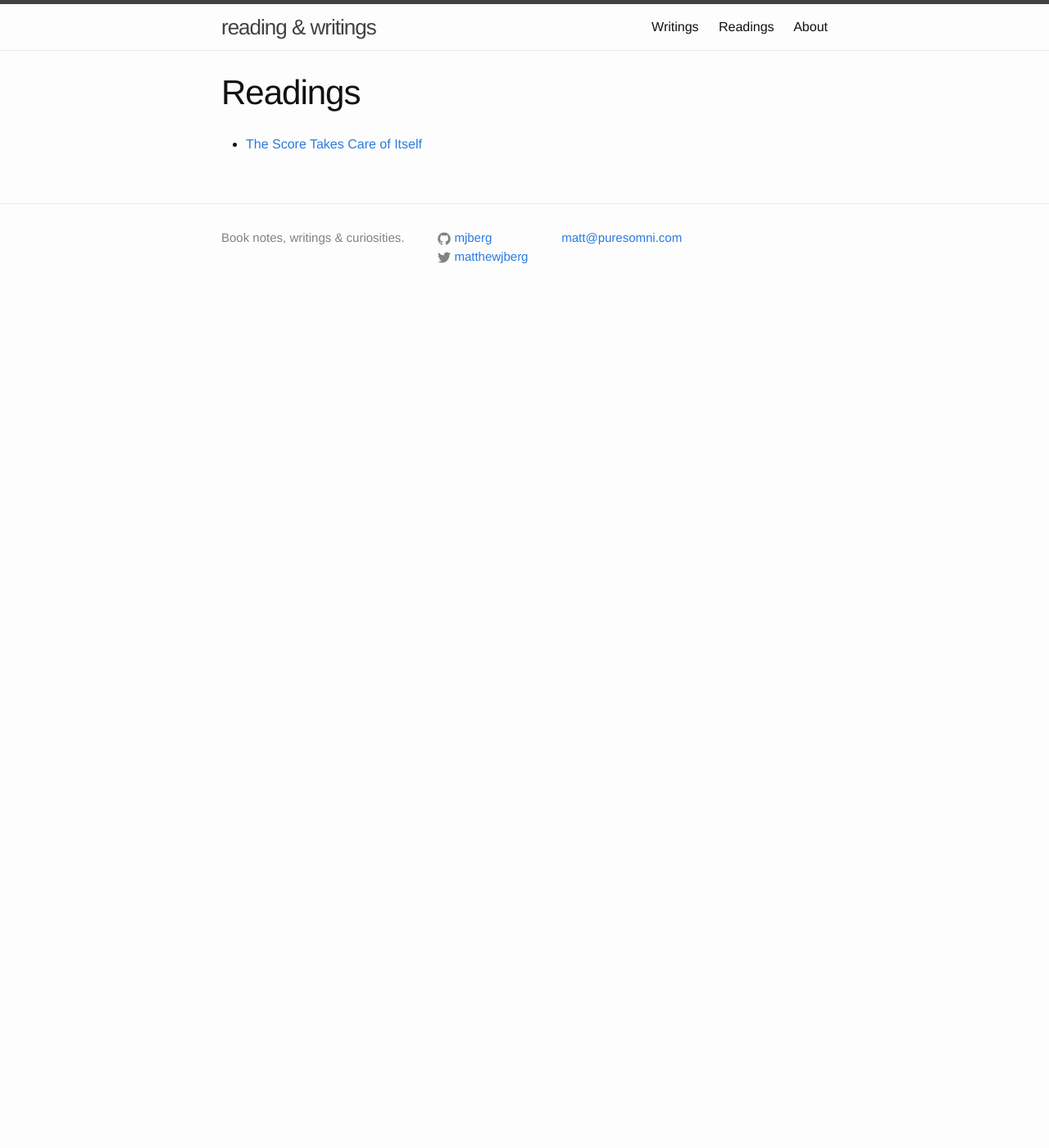
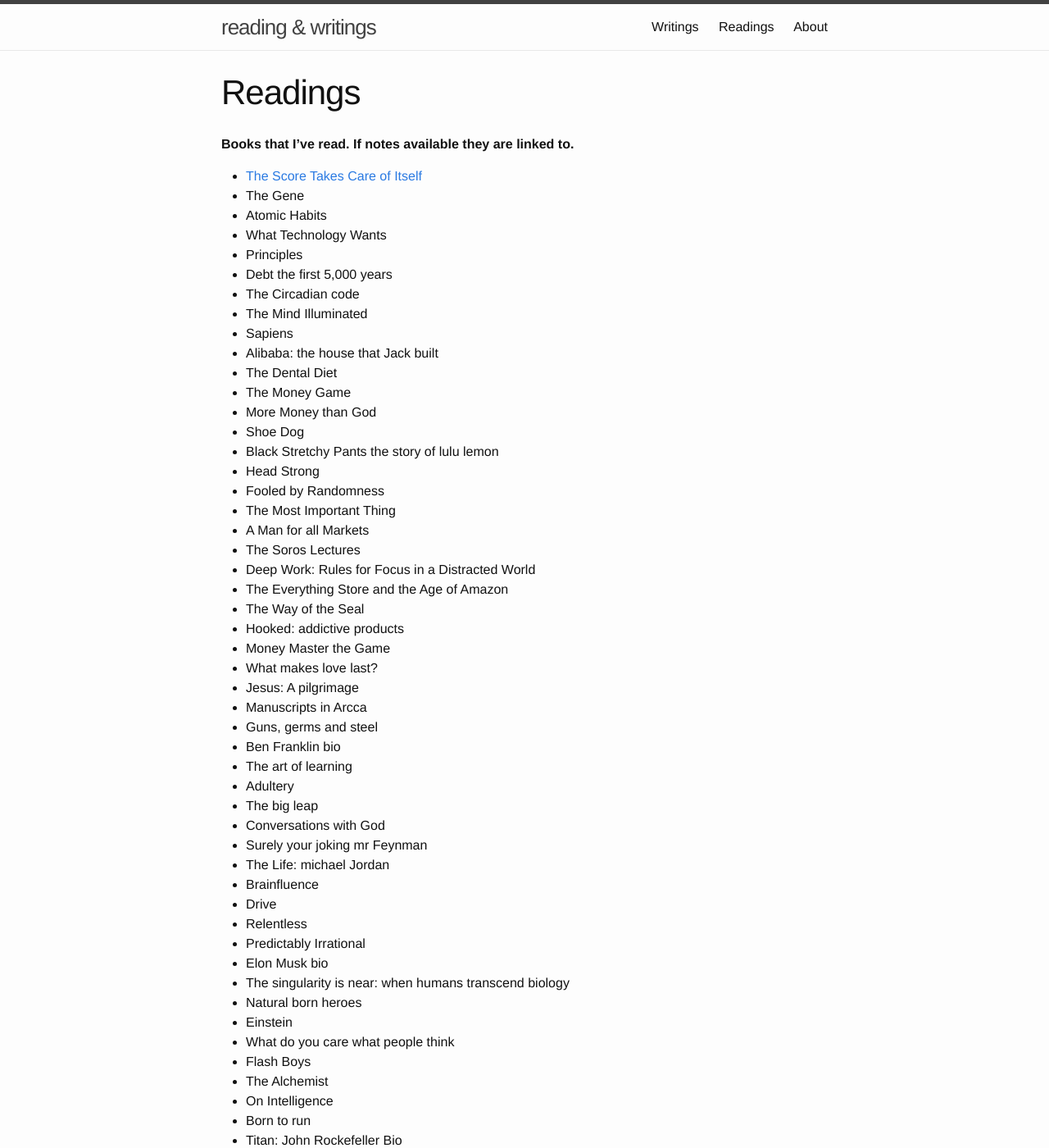
Before and after one commit to mjberg/reading-and-writing, a Jekyll site: the page built from _pages/02_readings.md, in a window 1280 px wide and 1400 px high. Shown: the whole window at 82% size. Built offline with Jekyll 4.4.1, drawn with Linux system fonts in a browser that asks for light colours; some of the changed text lies outside the part shown.

Commit message:
update reading list

```diff
--- a/_pages/02_readings.md
+++ b/_pages/02_readings.md
@@ -4,4 +4,60 @@ title: Readings
 permalink: /readings/
 ---
 
-* [The Score Takes Care of Itself](https://matthewberg.me/jekyll/update/2019/02/10/Book-Notes-The-Score-Takes-Care-Of-Itself.html)
+  **Books that I've read. If notes available they are linked to.**
+
+ * [The Score Takes Care of Itself](https://matthewberg.me/jekyll/update/2019/02/10/Book-Notes-The-Score-Takes-Care-Of-Itself.html)
+ * The Gene
+ * Atomic Habits
+ * What Technology Wants
+ * Principles
+ * Debt the first 5,000 years
+ * The Circadian code
+ * The Mind Illuminated
+ * Sapiens
+ * Alibaba: the house that Jack built
+ * The Dental Diet
+ * The Money Game
+ * More Money than God
+ * Shoe Dog
+ * Black Stretchy Pants the story of lulu lemon
+ * Head Strong
+ * Fooled by Randomness
+ * The Most Important Thing
+ * A Man for all Markets
+ * The Soros Lectures
+ * Deep Work: Rules for Focus in a Distracted World
+ * The Everything Store and the Age of Amazon
+ * The Way of the Seal
+ * Hooked: addictive products
+ * Money Master the Game
+ * What makes love last?
+ * Jesus: A pilgrimage
+ * Manuscripts in Arcca
+ * Guns, germs and steel
+ * Ben Franklin bio
+ * The art of learning
+ * Adultery
+ * The big leap
+ * Conversations with God
+ * Surely your joking mr Feynman
+ * The Life: michael Jordan
+ * Brainfluence
+ * Drive
+ * Relentless
+ * Predictably Irrational
+ * Elon Musk bio
+ * The singularity is near: when humans transcend biology
+ * Natural born heroes
+ * Einstein
+ * What do you care what people think
+ * Flash Boys
+ * The Alchemist
+ * On Intelligence
+ * Born to run
+ * Titan: John Rockefeller Bio
+ * Steve Jobs bio
+ * Leonardo DaVinci bio
+ * Albert Einstein bio
+ * Skin in the game
+ * The Black Swan
```
